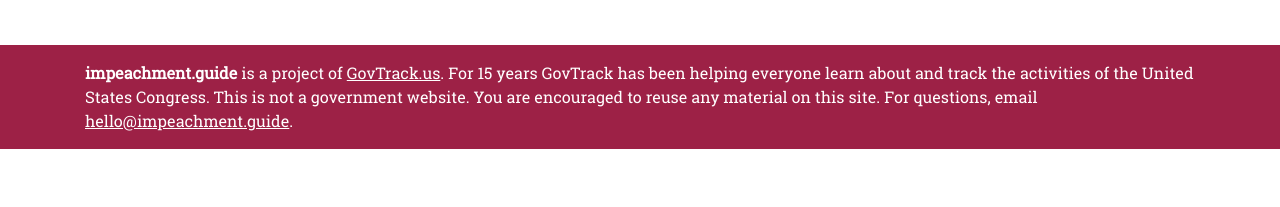
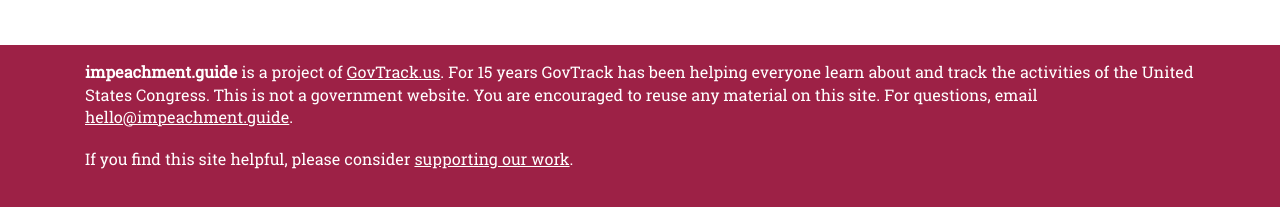
Before and after one commit to govtrack/impeachment.guide, a plain HTML site: page public_html/index.html in a window 1280 px wide. Shown: the part 1523-1730 px from the top of the page. Before the commit the page ends 1672 px from the top, so only its background shows below. Drawn offline with Linux system fonts and the light colour scheme; files whose address does not match are found by name.

Commit message:
google analytics, patreon link

```diff
--- a/public_html/index.html
+++ b/public_html/index.html
@@ -336,8 +336,9 @@
 
     <footer>
     	<div class="container">
-    		<b>impeachment.guide</b> is a project of <a href="https://www.govtrack.us">GovTrack.us</a>.
-	    	For 15 years GovTrack has been helping everyone learn about and track the activities of the United States Congress. This is not a government website. You are encouraged to reuse any material on this site. For questions, email <a href="mailto:hello@impeachment.guide">hello@impeachment.guide</a>.
+    		<p><b>impeachment.guide</b> is a project of <a href="https://www.govtrack.us">GovTrack.us</a>.
+	    	For 15 years GovTrack has been helping everyone learn about and track the activities of the United States Congress. This is not a government website. You are encouraged to reuse any material on this site. For questions, email <a href="mailto:hello@impeachment.guide">hello@impeachment.guide</a>.</p>
+	    	<p>If you find this site helpful, please consider <a href="https://www.patreon.com/govtrack">supporting our work</a>.</p>
 	    </div>
     </footer>
 
@@ -371,5 +372,17 @@
     $(window).on('hashchange', load_page);
     load_page();
     </script>
+
+	<!-- Global site tag (gtag.js) - Google Analytics -->
+	<script async src="https://www.googletagmanager.com/gtag/js?id=UA-1190841-7"></script>
+	<script>
+	  window.dataLayer = window.dataLayer || [];
+	  function gtag(){dataLayer.push(arguments);}
+	  gtag('js', new Date());
+
+	  gtag('config', 'UA-1190841-7');
+	</script>
+
+
   </body>
 </html>
```
